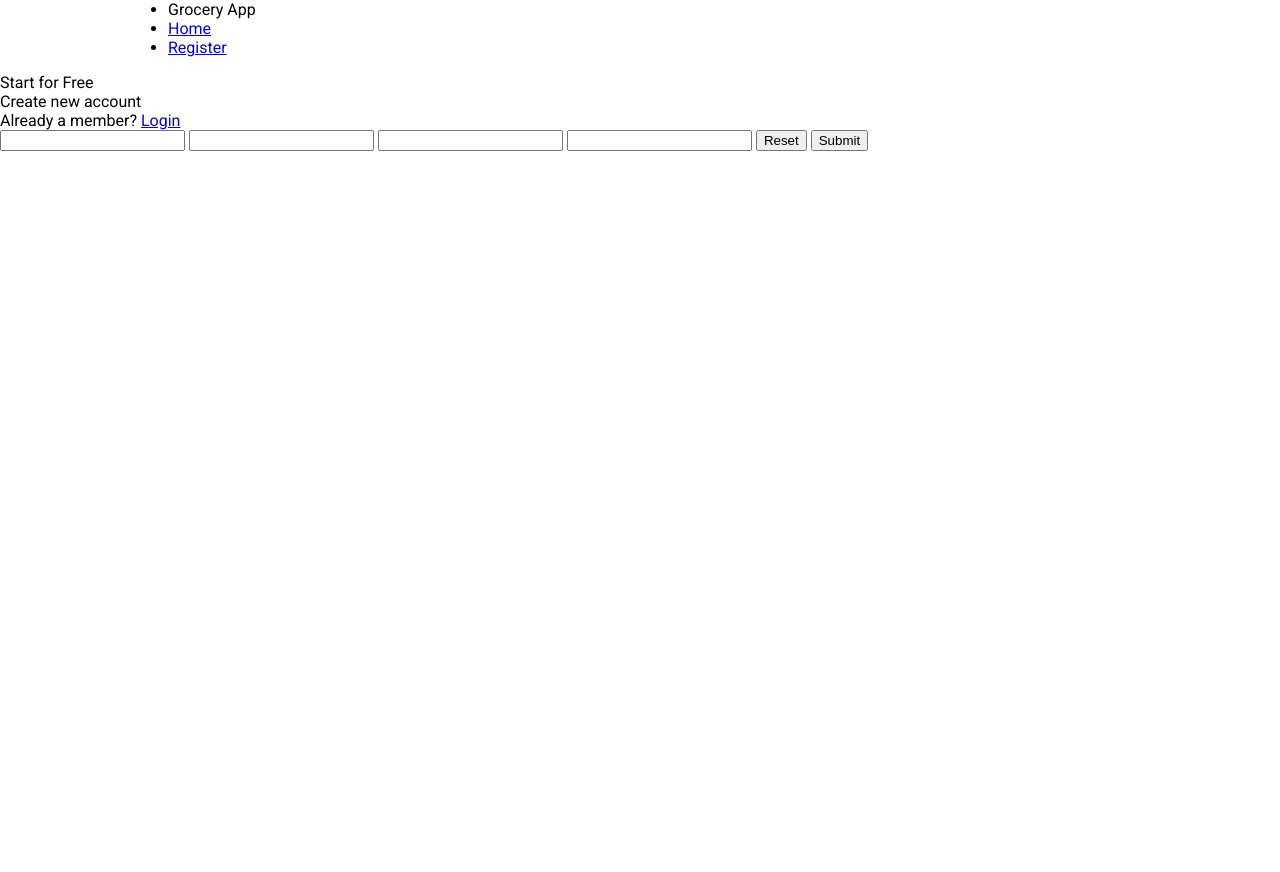
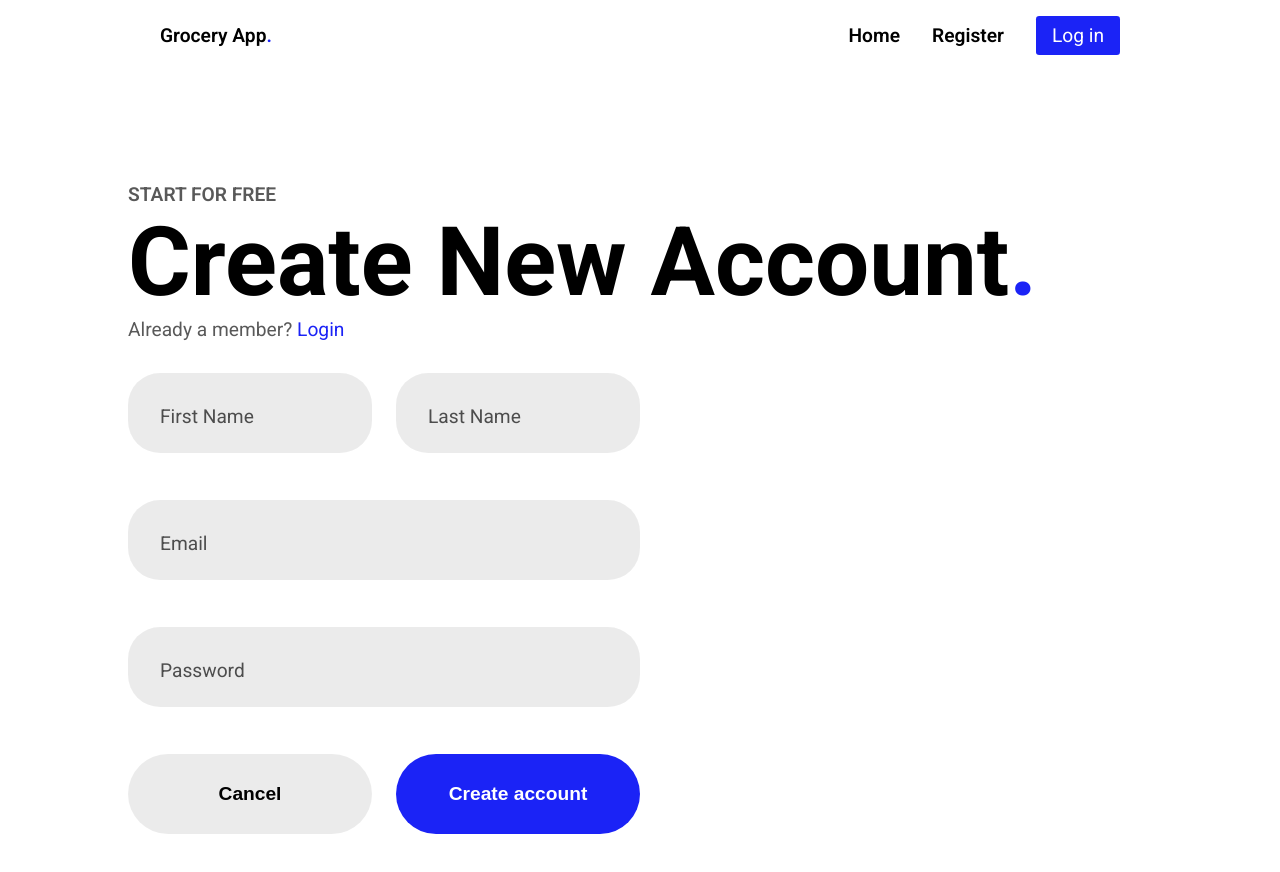
Before and after one commit to imgeeek/Grocery-App, a website: page register.html in a window 1280 px wide. Before the commit the page ends 800 px from the top, so only its background shows below. Drawn offline with Linux system fonts and the light colour scheme.

Commit message:
loging and register page now has css

```diff
--- a/register.html
+++ b/register.html
@@ -5,30 +5,58 @@
     <meta name="viewport" content="width=device-width, initial-scale=1.0">
     <title>Register</title>
     <link rel="stylesheet" href="stylesheets/style.css">
+
 </head>
 <body>
     <div class="container">
-        <header>
-            <div class="nav">
-            <ul>
+      <nav>
+        <ul class="nav-list">
+          <li class="nav-item">
+            <a href="#">Grocery App<Span>.</Span></a>
+          </li>
+          <li class="nav-item">
+            <a href="#">Home</a>
+          </li>
+          <li class="nav-item">
+            <a href="register.html">Register</a>
+          </li>
+          <li class="nav-item">
+            <a href='login.html'><button class="btn-primary">Log in</button></a>
+          </li>
+        </ul>
+      </nav>
+      <div class='page-content'>
+        <div class='content1'>Start for Free</div>
+        <div class='content2'>Create New Account<span>.</span></div>
+        <div class='content3'>Already a member? <a href="login.html">Login</a></div>
 
-                <li>Grocery App</li>
-                <li class="home"><a href="#">Home</a></li>
-                <li class="tutorials"><a class="active" href="#">Register</a></li>
-            </ul>
+        <form action="/action_page.php">
+            <div class='form-group'>
+              <input class='form-control' type="text" id="firstName" name="firstName" placeholder="Your First Name">
+              <label for='firstName' class='form-label'>First Name</label>
             </div>
-        </header>
+            <div class='form-group'>
+              <input class='form-control' type="text" id="lastName" name="lastName" placeholder="Your Last Name">
+              <label for='lastName' class='form-label'>Last Name</label>
+            </div>
+            <div class='grid-colspan-2 form-group'>
+              <input  class='form-control' type="text" id="email" name="email" placeholder="Your Email">
+              <label for='email' class='form-label'>Email</label>
+            </div>
+            <div class='grid-colspan-2 form-group'>
+              <input class='form-control' type="password" id="password" name="password" placeholder="Your Password">
+              <label for='password' class='form-label'>Password</label>
+            </div>
+
+
+
+            <input type="reset" value='Cancel'>
+            <input type="submit" value="Create account">
+
+
+        </form>
+      </div>
     </div>
-    <div>Start for Free</div>
-    <div>Create new account</div>
-    <div>Already a member? <a href="#">Login</a></div>
-    <form action="/action_page.php">
-        <input type="text" id="firstName" name="firstName">
-        <input type="text" id="lastName" name="lastName">
-        <input type="text" id="email" name="email">
-        <input type="password" id="password" name="password">
-        <input type="reset">
-        <input type="submit" value="Submit">
-    </form>
 </body>
+</div>
 </html>
--- a/stylesheets/style.css
+++ b/stylesheets/style.css
@@ -1,4 +1,22 @@
 @import url('https://fonts.googleapis.com/css2?family=Roboto:wght@300;400;500;600;700;800;900&display=swap');
+
+:root {
+  /*   color variables */
+  --clr-primary: #1B23F6;
+  --clr-primary-hover: #3e45fa;
+  --clr-primary-dark: #0d12a5;
+  --clr-gray100: #f0f7f8;
+  --clr-gray200: #cfd8dc;
+
+  /*   border radius */
+  --radius: 0.2rem;
+}
+
+*,
+*:before,
+*:after {
+  box-sizing: border-box;
+}
 
 body{
   font-family: 'Roboto', sans-serif;
@@ -12,3 +30,170 @@ body{
   margin-left: auto;
   margin-right:auto;
 }
+
+
+
+.nav-list {
+  background: white;
+  padding: 1rem 0;
+  border-radius: var(--radius);
+  display: flex;
+  justify-content: flex-end;
+  align-items: center;
+}
+
+.nav-item {
+  list-style: none;
+  margin-right: 2rem;
+  font-weight: 600;
+  font-size: 1.2rem;
+}
+
+.nav-item a {
+  text-decoration: none;
+  color: black;
+  transition: all 200ms ease-in;
+}
+
+.nav-item a:hover {
+  color: var(--clr-primary-dark);
+}
+
+.nav-item:first-child {
+  margin-right: auto;
+  margin-left: 2rem;
+}
+
+.nav-item:first-child span{
+  color: #1B23F6;
+}
+
+.btn-primary {
+  font-family: 'Roboto', sans-serif;
+  background: var(--clr-primary);
+  border: none;
+  outline: none;
+  border-radius: var(--radius);
+  padding: 0.5rem 1rem;
+  cursor: pointer;
+  transition: all 200ms ease-in;
+  font-weight: 400;
+  font-size: 1.2rem;
+  color: #fff;
+}
+
+.btn-primary:hover {
+  background: var(--clr-primary-hover);
+}
+
+.page-content {
+    padding: 6rem 0;
+ }
+
+.content1 {
+  text-transform: uppercase;
+  font-weight: 600;
+  font-size: 1.2rem;
+  color: #595959;
+}
+
+.content2 {
+  font-weight: 700;
+  font-size: 6rem;
+}
+
+.content2 span {
+  color: #1B23F6;
+}
+
+.content3 {
+  font-weight: 400;
+  font-size: 1.2rem;
+  color: #595959;
+}
+
+.content3 a {
+  text-decoration: none;
+  color: #1B23F6;
+}
+
+.grid-colspan-2{
+  grid-column: span 2;
+}
+ form{
+   padding: 2rem 0;
+   display: grid;
+   max-width: 50%;
+   gap: 1.5rem;
+   grid-template-columns: repeat(2,1fr);
+ }
+
+ input{
+  border-radius: 2rem;
+  border-style: none;
+  background-color: rgba(0, 0, 0, 8%);
+  height: 5rem;
+  width: 100%;
+ }
+
+ .form-group{
+   transition: all .3s;
+ }
+
+ .form-label{
+   font-size: 1.2rem;
+   opacity:1;
+   display: block;
+   transform:translateY(-3rem);
+   transform-origin:0 0;
+   transition: all .3s;
+   padding-left:2rem;
+   color: #4d4d4d;
+ }
+
+ .form-control{
+  border-radius: 2rem;
+  border-style: none;
+  background-color: rgba(0, 0, 0, 8%);
+  height: 5rem;
+  width: 100%;
+  transition: all .5s;
+  padding-top: 1.2rem;
+  padding-left: 1.7rem;
+  font-size: 1.2rem;
+
+ }
+
+ .form-control::placeholder{
+   color:transparent;
+ }
+
+ .form-control:focus{
+   outline:none;
+   background-color: rgba(0, 0, 0, 20%);;
+ }
+
+ .form-control:focus + .form-label,.form-control:not(:placeholder-shown) + .form-label{
+  transform:translateY(-4rem) scale(.8);
+  color: #646464;
+ }
+
+ .form-group:focus-within{
+   transform:scale(1.02,1.02);
+ }
+
+ input[type='submit']{
+   background-color: #1B23F6;
+   color:#fff;
+   font-size: 1.2rem;
+   font-weight: 700;
+   border-radius: 5rem;
+   cursor: pointer;
+ }
+
+ input[type='reset']{
+  font-size: 1.2rem;
+  font-weight: 700;
+  border-radius: 5rem;
+  cursor: pointer;
+}
```
Also changed, not shown: login.html (+41 -17 lines).
